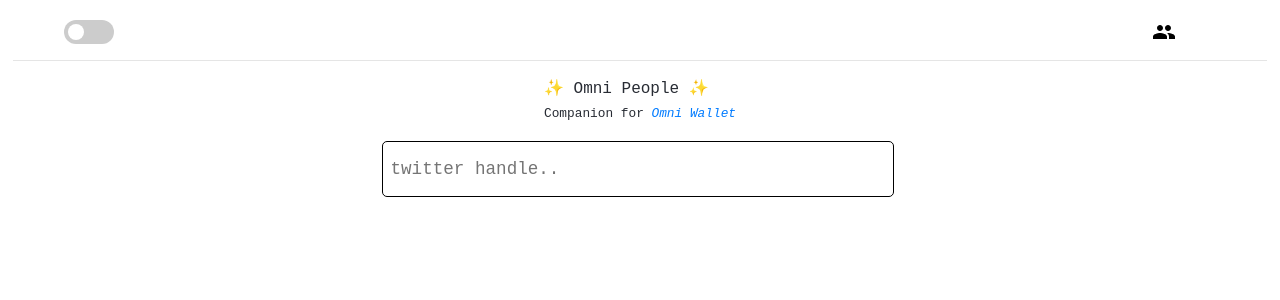
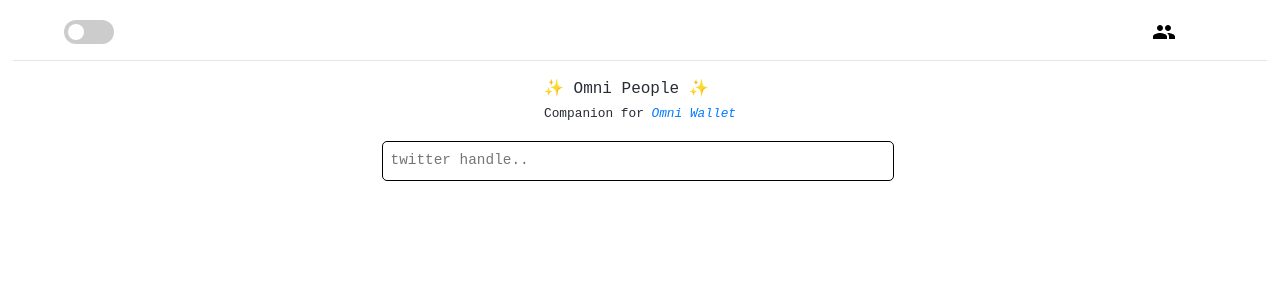
Before and after one commit to manolingam/omni-people, a React (Create React App) app: page / in a window 1280 px wide. Shown: the top 300 px of the page. Built offline with nearby package versions, Linux system fonts and the light colour scheme; the HTML template or start-up script is replaced by a standard one.

Commit message:
fixed search bar height and size

```diff
--- a/src/App.css
+++ b/src/App.css
@@ -115,8 +115,8 @@
 	padding: 8px;
 	max-width: 40%;
 	min-width: 40%;
-	height: 7%;
+	min-height: 20px;
 	font-family: 'IBM Plex Mono', monospace !important;
-	font-size: 1.1em;
+	font-size: 0.9em;
 	margin-right: 5px;
 }
```
